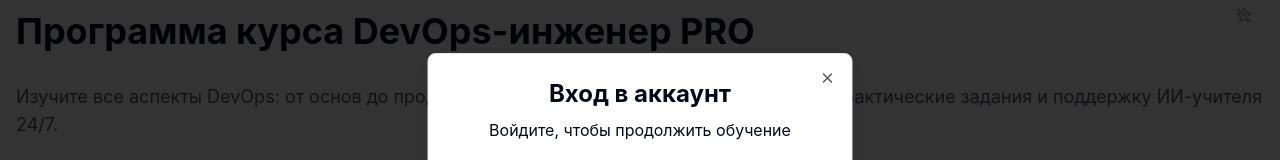
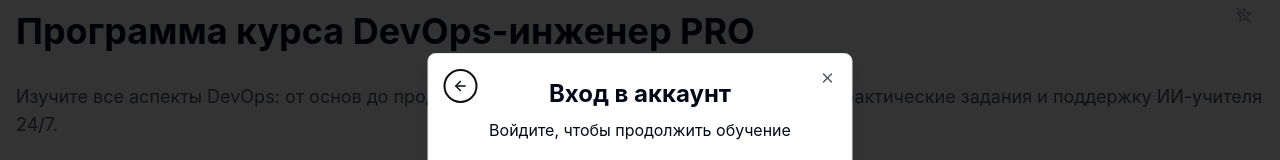
Before and after one commit to hotwellkz/python-mentor-online, a React (Vite) app: page /devops-program in a window 1280 px wide. Shown: the part 130-290 px from the top of the page. Built offline with nearby package versions, Linux system fonts and the light colour scheme; no server answers; the database is empty.

Commit message:
Add back button to auth modals
Implemented a back button in the login and registration modals that navigates the user back to the previous page they came from.
[skip gpt_engineer]

```diff
--- a/src/components/auth/AuthForm.tsx
+++ b/src/components/auth/AuthForm.tsx
@@ -2,7 +2,7 @@ import { Eye, EyeOff } from "lucide-react";
 import { Button } from "@/components/ui/button";
 import { Input } from "@/components/ui/input";
 import { Label } from "@/components/ui/label";
-import { Dispatch, SetStateAction } from "react";
+import { Dispatch, SetStateAction, useState } from "react";
 import { useAuthForm } from "@/hooks/useAuthForm";
 
 interface AuthFormProps {
@@ -18,9 +18,9 @@ export const AuthForm = ({
   setShowGiftModal,
   onSuccess
 }: AuthFormProps) => {
+  const [isLogin, setIsLogin] = useState(initialIsLogin);
+
   const {
-    isLogin,
-    setIsLogin,
     email,
     setEmail,
     password,
--- a/src/components/auth/AuthModal.tsx
+++ b/src/components/auth/AuthModal.tsx
@@ -1,6 +1,7 @@
 import { Dialog, DialogContent } from "@/components/ui/dialog";
 import { AuthForm } from "./AuthForm";
 import { useState } from "react";
+import { ArrowLeft } from "lucide-react";
 
 interface AuthModalProps {
   isOpen: boolean;
@@ -13,6 +14,13 @@ export const AuthModal = ({ isOpen, onClose }: AuthModalProps) => {
   return (
     <Dialog open={isOpen} onOpenChange={onClose}>
       <DialogContent className="sm:max-w-[425px]">
+        <button
+          onClick={onClose}
+          className="absolute left-4 top-4 p-2 hover:bg-gray-100 rounded-full transition-colors"
+          aria-label="Назад"
+        >
+          <ArrowLeft className="h-4 w-4" />
+        </button>
         <AuthForm
           isLogin={true}
           setIsLogin={() => {}}
```
